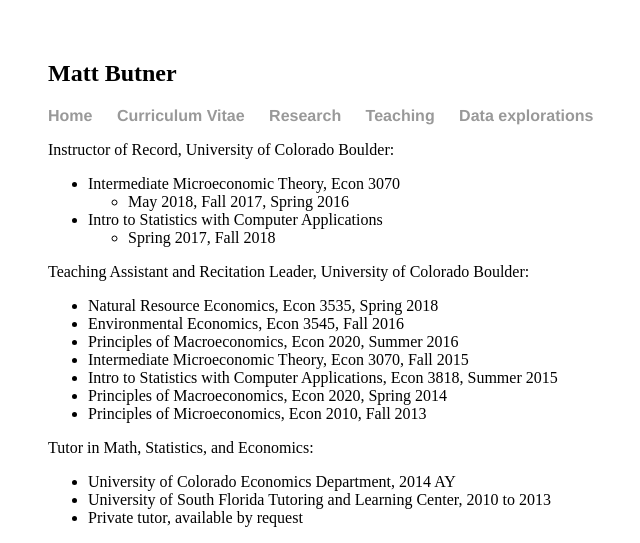
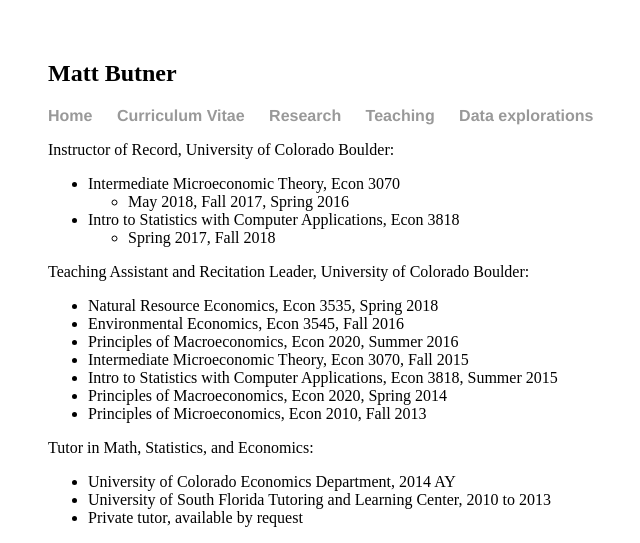
Before and after one commit to mattbutner/mattbutner.github.io, a Jekyll site: the page built from teaching/index.html, in a window 1280 px wide. Shown: the top 543 px of the page, without its empty margins (144-784 px from the left). Built offline with Jekyll 4.4.1, drawn with Linux system fonts in a browser that asks for light colours; nearby versions of some CDN libraries; library files that are not in the unit come from our copies.

Commit message:
update teaching

```diff
--- a/teaching/index.html
+++ b/teaching/index.html
@@ -9,7 +9,7 @@
 		<ul>
 				<li>  May 2018, Fall 2017, Spring 2016
 		</ul>
-		<li>Intro to Statistics with Computer Applications </li>
+		<li>Intro to Statistics with Computer Applications, Econ 3818 </li>
 		<ul>
 				<li>  Spring 2017, Fall 2018
 		</ul>
```
